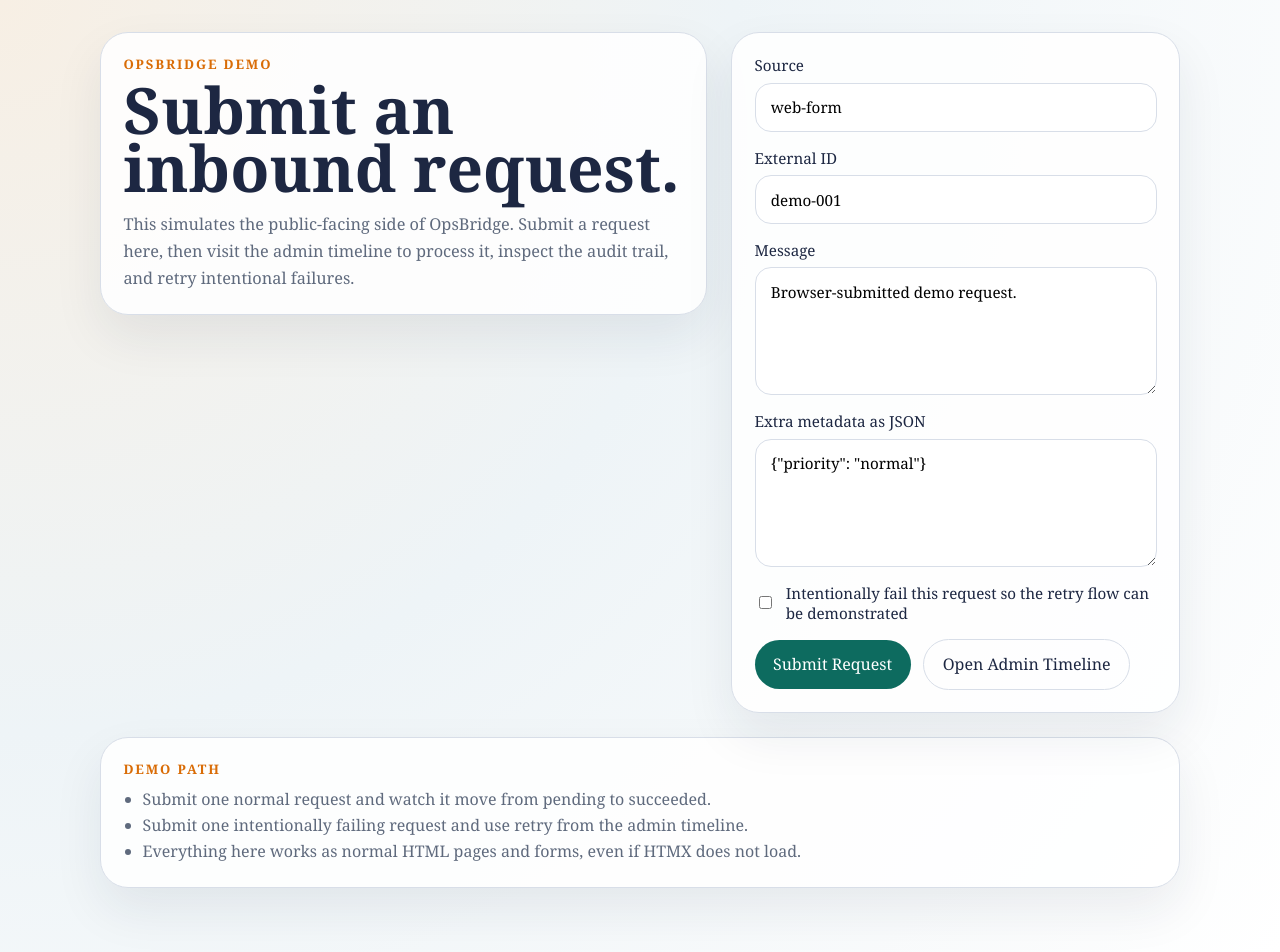
After one commit to lukecode0/OpsBridge, a FastAPI app: page / in a window 1280 px wide. The commit adds this page. Run offline with FastAPI, Linux system fonts and the light colour scheme.

Commit message:
Add browser-first intake and admin flows

```diff
--- a/app/templates/admin/_timeline.html
+++ b/app/templates/admin/_timeline.html
@@ -106,12 +106,17 @@
               {% if attempt.error_message %}
                 with {{ attempt.error_message }}
               {% endif %}
+              {% if attempt.previous_attempt_id %}
+                from {{ attempt.previous_attempt_id }}
+              {% endif %}
             </li>
           {% endfor %}
         </ul>
 
         {% if entry.latest_attempt.status == "failed" %}
           <form
+            action="/admin/delivery-attempts/{{ entry.latest_attempt.attempt_id }}/retry"
+            method="post"
             hx-post="/admin/delivery-attempts/{{ entry.latest_attempt.attempt_id }}/retry"
             hx-target="#timeline"
             hx-swap="innerHTML"
--- /dev/null
+++ b/app/templates/public/intake.html
@@ -0,0 +1,239 @@
+<!doctype html>
+<html lang="en">
+  <head>
+    <meta charset="utf-8">
+    <meta name="viewport" content="width=device-width, initial-scale=1">
+    <title>OpsBridge Intake</title>
+    <style>
+      :root {
+        color-scheme: light;
+        --ink: #1d2742;
+        --muted: #5f6a7d;
+        --line: #d8dee8;
+        --paper: #fffefa;
+        --accent: #0d6b5f;
+        --accent-2: #d96c06;
+        --success: #dff5ea;
+        --danger: #fde7df;
+        --bg: radial-gradient(circle at top left, #f7efe4 0%, #eef4f7 46%, #ffffff 100%);
+      }
+
+      * {
+        box-sizing: border-box;
+      }
+
+      body {
+        margin: 0;
+        font-family: Georgia, "Times New Roman", serif;
+        color: var(--ink);
+        background: var(--bg);
+      }
+
+      main {
+        width: min(1080px, calc(100% - 2rem));
+        margin: 0 auto;
+        padding: 2rem 0 4rem;
+      }
+
+      .shell {
+        display: grid;
+        gap: 1.5rem;
+      }
+
+      @media (min-width: 900px) {
+        .shell {
+          grid-template-columns: 1.15fr 0.85fr;
+          align-items: start;
+        }
+      }
+
+      .panel {
+        background: rgba(255, 255, 255, 0.88);
+        border: 1px solid var(--line);
+        border-radius: 28px;
+        padding: 1.4rem;
+        box-shadow: 0 22px 50px rgba(29, 39, 66, 0.08);
+      }
+
+      .eyebrow {
+        margin: 0 0 0.45rem;
+        font-size: 0.82rem;
+        letter-spacing: 0.14em;
+        text-transform: uppercase;
+        color: var(--accent-2);
+        font-weight: 700;
+      }
+
+      h1 {
+        margin: 0 0 0.8rem;
+        font-size: clamp(2.3rem, 6vw, 4rem);
+        line-height: 0.92;
+      }
+
+      .lede {
+        margin: 0;
+        color: var(--muted);
+        line-height: 1.65;
+        font-size: 1.02rem;
+      }
+
+      .notice {
+        margin-top: 1rem;
+        padding: 0.9rem 1rem;
+        border-radius: 16px;
+        font-size: 0.96rem;
+      }
+
+      .notice.success {
+        background: var(--success);
+      }
+
+      .notice.error {
+        background: var(--danger);
+      }
+
+      .form-grid {
+        display: grid;
+        gap: 1rem;
+      }
+
+      label {
+        display: grid;
+        gap: 0.45rem;
+        font-size: 0.95rem;
+      }
+
+      input,
+      textarea {
+        width: 100%;
+        border: 1px solid var(--line);
+        border-radius: 16px;
+        padding: 0.85rem 0.95rem;
+        font: inherit;
+        background: #fff;
+      }
+
+      textarea {
+        min-height: 8rem;
+        resize: vertical;
+      }
+
+      .checkbox {
+        display: flex;
+        gap: 0.7rem;
+        align-items: center;
+      }
+
+      .checkbox input {
+        width: auto;
+      }
+
+      .actions {
+        display: flex;
+        gap: 0.8rem;
+        flex-wrap: wrap;
+        align-items: center;
+      }
+
+      .button,
+      .button-secondary {
+        display: inline-flex;
+        align-items: center;
+        justify-content: center;
+        border-radius: 999px;
+        padding: 0.85rem 1.15rem;
+        font: inherit;
+        text-decoration: none;
+        cursor: pointer;
+      }
+
+      .button {
+        border: 0;
+        background: var(--accent);
+        color: white;
+      }
+
+      .button-secondary {
+        border: 1px solid var(--line);
+        color: var(--ink);
+        background: transparent;
+      }
+
+      ul {
+        margin: 0;
+        padding-left: 1.2rem;
+        color: var(--muted);
+        line-height: 1.65;
+      }
+    </style>
+  </head>
+  <body>
+    <main>
+      <div class="shell">
+        <section class="panel">
+          <p class="eyebrow">OpsBridge Demo</p>
+          <h1>Submit an inbound request.</h1>
+          <p class="lede">
+            This simulates the public-facing side of OpsBridge. Submit a request here, then visit the
+            admin timeline to process it, inspect the audit trail, and retry intentional failures.
+          </p>
+
+          {% if submitted %}
+            <div class="notice success">
+              Request accepted. Open the admin timeline to inspect and process it.
+            </div>
+          {% endif %}
+
+          {% if error == "invalid-json" %}
+            <div class="notice error">
+              Metadata JSON could not be parsed. Please correct it and try again.
+            </div>
+          {% endif %}
+        </section>
+
+        <section class="panel">
+          <form action="/intake" method="post" class="form-grid">
+            <label>
+              Source
+              <input type="text" name="source" value="web-form" required>
+            </label>
+
+            <label>
+              External ID
+              <input type="text" name="external_id" value="demo-001" required>
+            </label>
+
+            <label>
+              Message
+              <textarea name="message" required>Browser-submitted demo request.</textarea>
+            </label>
+
+            <label>
+              Extra metadata as JSON
+              <textarea name="metadata_json">{"priority": "normal"}</textarea>
+            </label>
+
+            <label class="checkbox">
+              <input type="checkbox" name="force_failure" value="1">
+              Intentionally fail this request so the retry flow can be demonstrated
+            </label>
+
+            <div class="actions">
+              <button class="button" type="submit">Submit Request</button>
+              <a class="button-secondary" href="/admin/audit">Open Admin Timeline</a>
+            </div>
+          </form>
+        </section>
+      </div>
+
+      <section class="panel" style="margin-top: 1.5rem;">
+        <p class="eyebrow">Demo Path</p>
+        <ul>
+          <li>Submit one normal request and watch it move from pending to succeeded.</li>
+          <li>Submit one intentionally failing request and use retry from the admin timeline.</li>
+          <li>Everything here works as normal HTML pages and forms, even if HTMX does not load.</li>
+        </ul>
+      </section>
+    </main>
+  </body>
+</html>
--- a/pyproject.toml
+++ b/pyproject.toml
@@ -6,6 +6,7 @@ requires-python = ">=3.11"
 dependencies = [
     "fastapi>=0.115,<1.0",
     "jinja2>=3.1,<4.0",
+    "python-multipart>=0.0.20,<1.0",
     "uvicorn>=0.34,<1.0",
 ]
 
```
Also changed, not shown: app/routes.py (+45 -0 lines), app/templates/admin/audit.html (+13 -1 lines), tests/test_browser_flows.py (added, +70 -0 lines).
